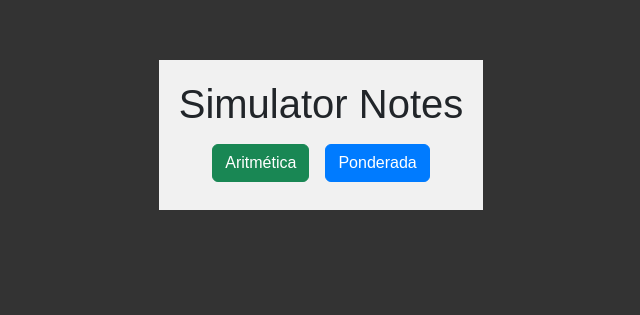
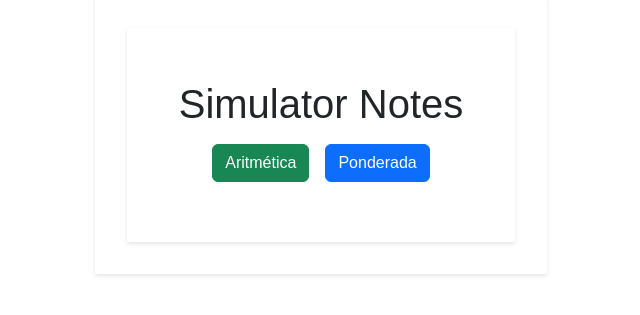
Before and after one commit to emanoelCarvalho/simulator-of-notes-in-vueJs, a Vue app: page / in a window 1280 px wide. Shown: the part 265-580 px from the top of the page, without its empty margins (319-959 px from the left). Built offline with nearby package versions, Linux system fonts and the light colour scheme.

Commit message:
Style changes, implementation error, state change

```diff
--- a/index.html
+++ b/index.html
@@ -2,19 +2,29 @@
 <html lang="pt-br">
   <head>
     <meta charset="UTF-8" />
-    <link rel="icon" type="image/svg+xml" href="  /notas-icon.avif" />
+    <link rel="icon" type="image/svg+xml" href="/notas-icon.avif" />
     <meta name="viewport" content="width=device-width, initial-scale=1.0" />
     <title>Simulador de Notas</title>
+    <style>
+      body {
+        background-color: #696060;
+        margin: 0;
+        padding: 0;
+        font-family: Arial, sans-serif;
+        overflow: hidden;
+      }
+
+      #app {
+        max-width: 800px;
+        margin: 0 auto;
+        padding: 20px;
+        background-color: #ffffff;
+        box-shadow: 0 2px 4px rgba(0, 0, 0, 0.1);
+      }
+    </style>
   </head>
   <body>
     <div id="app"></div>
     <script type="module" src="/src/main.js"></script>
   </body>
 </html>
-
-<style>
-  body{
-    background-color: #333333 ;
-    overflow: hidden;
-  }
-</style>
--- a/src/components/Aritmetica.vue
+++ b/src/components/Aritmetica.vue
@@ -1,27 +1,29 @@
 <template>
   <div class="container">
     <h1>Média Aritmética</h1>
-    <p>Preencha os campos abaixo, para podermos realizar as operações</p>
-    <p>Ao colocar as notas no seu respectivo campo, adicione vírgula ao colocar cada nota,
-      para que possamos separar as notas, e assim calcular a média aritmética
-    </p>
+    <p>Preencha os campos abaixo para realizar as operações</p>
+    <p>Ao colocar as notas no seu respectivo campo, adicione vírgula ao colocar cada nota para que possamos separá-las e calcular a média aritmética.</p>
 
     <div class="form-group">
       <label for="name">Nome do Aluno</label>
       <input type="text" class="form-control" id="name" v-model="name" />
     </div>
+
     <div class="form-group">
       <label for="materia">Matéria</label>
       <input type="text" class="form-control" id="materia" v-model="materia" />
     </div>
+
     <div class="form-group">
       <label for="media">Média da Instituição</label>
       <input type="text" class="form-control" id="media" v-model="mediaDaInstituicao" />
     </div>
+
     <div class="form-group">
       <label for="notas">Notas</label>
       <textarea name="notas" v-model="notas" id="notas" class="form-control"></textarea>
     </div>
+
     <div class="d-flex justify-content-center mt-4">
       <button @click="calcularMedia" class="btn btn-primary mx-2">Calcular média</button>
       <button @click="clearAll" class="btn btn-danger mx-2">Limpar tudo</button>
@@ -30,13 +32,14 @@
 </template>
 
 <script>
+import swal from 'sweetalert'
 
 export default {
   name: 'Aritmetica',
 
   data() {
     return {
-      notas: [],
+      notas: '',
       media: 0,
       mediaDaInstituicao: '',
       name: '',
@@ -50,23 +53,20 @@ export default {
       const media = notas.reduce((acc, nota) => acc + nota, 0) / notas.length
 
       this.media = media.toFixed(2)
-      swal(`A média  do aluno ${this.name} na matéria ${this.materia} é ${this.media}`)
+
+      swal(`A média do aluno ${this.name} na matéria ${this.materia} é ${this.media}`)
       setTimeout(() => {
         this.isAprovado()
       }, 3000)
-
-
     },
 
     isAprovado() {
-
-      const mediaDaInstituicao = parseFloat(this.mediaDaInstituicao);
+      const mediaDaInstituicao = parseFloat(this.mediaDaInstituicao)
       this.media >= mediaDaInstituicao ? swal('Aprovado', '', 'success') : swal('Reprovado', '', 'error')
     },
 
-
     clearAll() {
-      this.notas = []
+      this.notas = ''
       this.media = 0
       this.name = ''
       this.materia = ''
@@ -76,7 +76,7 @@ export default {
 }
 </script>
 
-<style>
+<style scoped>
 .container {
   max-width: 700px;
   max-height: 700px;
@@ -85,29 +85,28 @@ export default {
   text-align: center;
 }
 
-
 .btn {
   font-size: 16px;
 }
 
 .btn-primary {
-  background-color: #007bff;
-  border-color: #007bff;
+  background-color: #007BFF;
+  border-color: #007BFF;
 }
 
 .btn-primary:hover {
-  background-color: #0069d9;
-  border-color: #0069d9;
+  background-color: #0069D9;
+  border-color: #0069D9;
 }
 
 .btn-danger {
-  background-color: #dc3545;
-  border-color: #dc3545;
+  background-color: #DC3545;
+  border-color: #DC3545;
 }
 
 .btn-danger:hover {
-  background-color: #c82333;
-  border-color: #c82333;
+  background-color: #C82333;
+  border-color: #C82333;
 }
 
 p {
--- a/src/components/Menu.vue
+++ b/src/components/Menu.vue
@@ -33,7 +33,6 @@ export default {
   methods: {
     showAritmetica() {
       this.selectedOption = 'aritmetica';
-      menu.style.visibility = 'hidden';
     },
     showPonderada() {
       this.selectedOption = 'ponderada';
@@ -45,7 +44,6 @@ export default {
 <style scoped>
 .container {
   font-family: Arial, Helvetica, sans-serif;
-  background-color: #f1f1f1;
   padding: 20px;
   text-align: center;
 }
--- a/src/components/Ponderada.vue
+++ b/src/components/Ponderada.vue
@@ -1,10 +1,8 @@
 <template>
     <div class="container">
       <h1>Média ponderada</h1>
-        <p>Preencha os campos abaixo, para podermos realizar as operações</p>
-        <p>Ao colocar as notas no seu respectivo campo, adicione vírgula ao colocar cada nota,
-            para que possamos separar as notas, e assim calcular a média ponderada, o mesmo vale para os pesos.
-        </p>
+      <p>Preencha os campos abaixo para realizar as operações</p>
+      <p>Ao colocar as notas no seu respectivo campo, adicione vírgula ao colocar cada nota para que possamos separá-las e calcular a média ponderada. O mesmo vale para os pesos.</p>
 
       <div class="form-group">
         <label for="name">Nome do Aluno</label>
@@ -95,7 +93,7 @@ export default {
   }
   </script>
 
-<style>
+  <style scoped>
   .container {
     max-width: 600px;
     margin: 10px auto;
@@ -108,13 +106,13 @@ export default {
   }
 
   .btn-primary {
-    background-color: #008CBA;
-    border-color: #008CBA;
+    background-color: #007BFF;
+    border-color: #007BFF;
   }
 
   .btn-primary:hover {
-    background-color: #007199;
-    border-color: #007199;
+    background-color: #0069D9;
+    border-color: #0069D9;
   }
 
   .btn-danger {
```
Also changed, not shown: src/stores/state.js (+7 -7 lines). Lines whose indentation alone changed are shown as unchanged.
